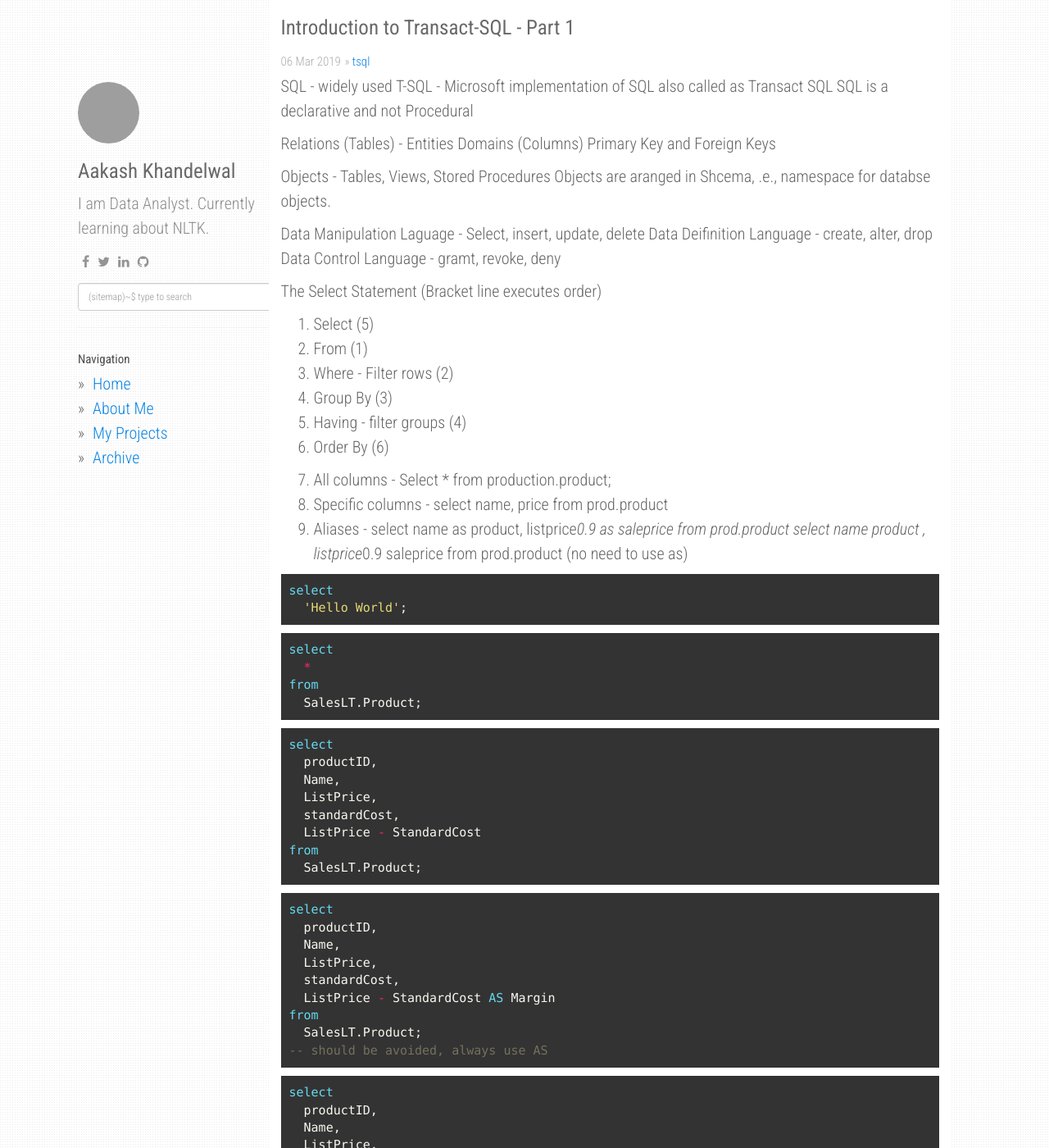
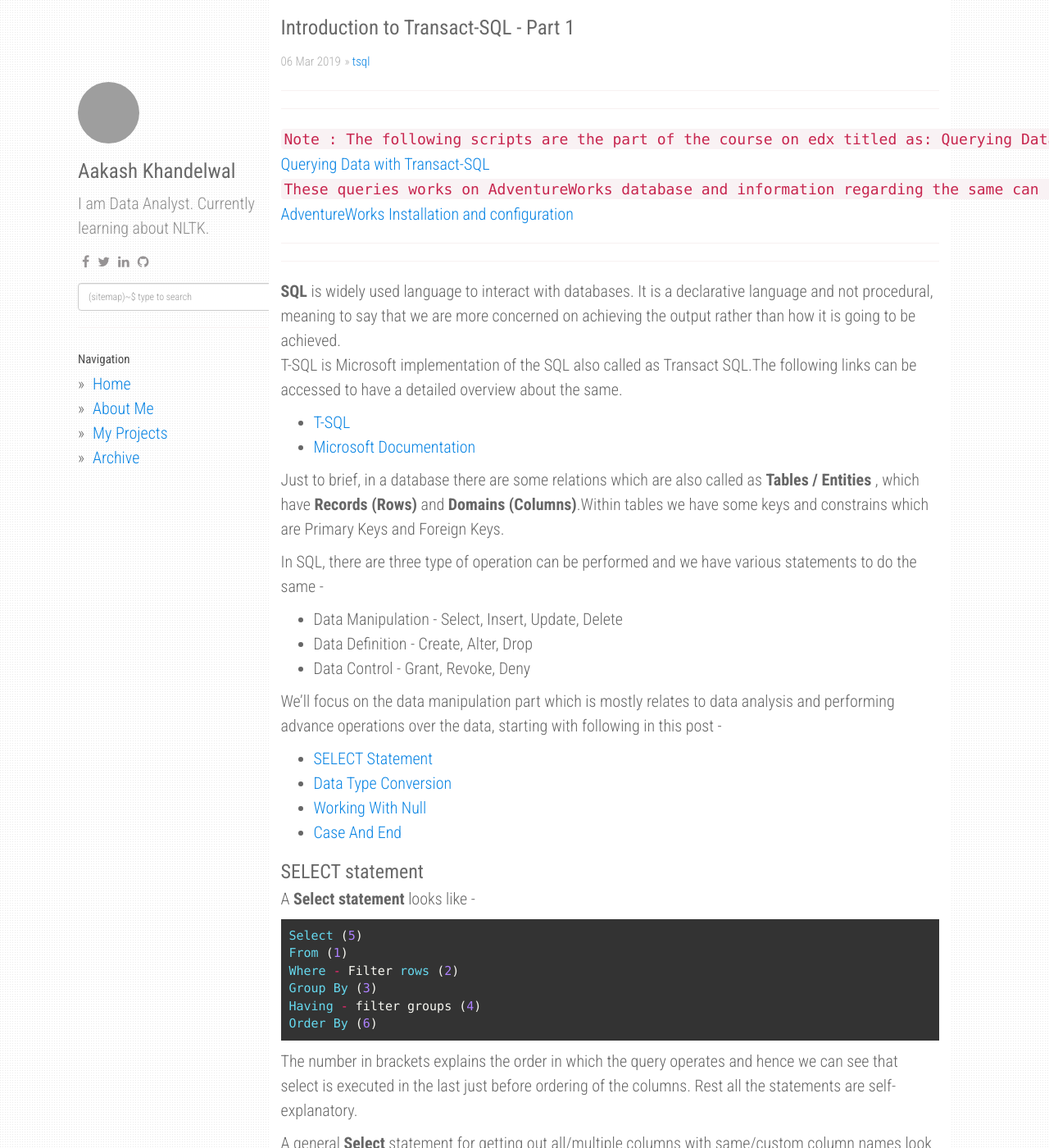
Before and after one commit to aakashkh/data-patterns, a Jekyll site: the page built from _posts/tsql/2019-3-06-Introduction-To-TSQL.md, in a window 1280 px wide and 1400 px high. Shown: the whole window at 82% size. Built offline with Jekyll 4.4.1, drawn with Linux system fonts in a browser that asks for light colours; nearby versions of some CDN libraries; comment, search, counter and statistics services are not loaded; some of the changed text lies outside the part shown; grey boxes are pictures that could not be loaded.

Commit message:
Post one on SQl modified

````diff
--- a/_posts/tsql/2019-3-06-Introduction-To-TSQL.md
+++ b/_posts/tsql/2019-3-06-Introduction-To-TSQL.md
@@ -4,49 +4,78 @@ title : Introduction to Transact-SQL - Part 1
 categories: [tsql]
 tags: [tsql, select, sql, data, sql server, database, AdventureWorks, null, select, datetime]
 ---
+<hr />
+<hr />
+``Note : The following scripts are the part of the course on edx titled as: Querying Data with Transact-SQL``
+[Querying Data with Transact-SQL](https://www.edx.org/course/querying-data-with-transact-sql-0)
+`` These queries works on AdventureWorks database and information regarding the same can be accessed by visiting following link - ``
+[AdventureWorks Installation and configuration](https://docs.microsoft.com/en-us/sql/samples/adventureworks-install-configure?view=sql-server-2017)
+<hr />
+<hr />
 
-SQL - widely used
-T-SQL - Microsoft implementation of SQL also called as Transact SQL
-SQL is a declarative and not Procedural
+<b>SQL</b> is widely used language to interact with databases. It is a declarative language and not procedural, meaning to say that we are more concerned on achieving the output rather than how it is going to be achieved.
+T-SQL is Microsoft implementation of the SQL also called as Transact SQL.The following links can be accessed to have a detailed overview about the same.
+* [T-SQL](https://en.wikipedia.org/wiki/Transact-SQL)
+* [Microsoft Documentation](https://docs.microsoft.com/en-us/sql/?view=sql-server-2017)
 
-Relations (Tables) - Entities
-Domains (Columns)
-Primary Key and Foreign Keys
+Just to brief, in a database there are some relations which are also called as <b> Tables / Entities </b>, which have <b>Records (Rows)</b> and <b>Domains (Columns)</b>.Within tables we have some keys and constrains which are Primary Keys and Foreign Keys.
 
-Objects - Tables, Views, Stored Procedures
-Objects are aranged in Shcema, .e., namespace for databse objects.
+In SQL, there are three type of operation can be performed and we have various statements to do the same -
+* Data Manipulation - Select, Insert, Update, Delete
+* Data Definition - Create, Alter, Drop
+* Data Control - Grant, Revoke, Deny
 
-Data Manipulation Laguage - Select, insert, update, delete
-Data Deifinition Language - create, alter, drop
-Data Control Language - gramt, revoke, deny
+We'll focus on the data manipulation part which is mostly relates to data analysis and performing advance operations over the data, starting with following in this post -
 
-The Select Statement (Bracket line executes order)
-1. Select (5)
-2. From (1)
-3. Where - Filter rows (2)
-4. Group By (3)
-5. Having - filter groups (4)
-6. Order By (6)
+* [SELECT Statement](#select-statement)
+* [Data Type Conversion](#data-type-conversion)
+* [Working With Null](#working-with-null)
+* [Case And End](#case-and-end)
 
+### SELECT statement
+A <b>Select statement</b> looks like -
+```sql
+Select (5)
+From (1)
+Where - Filter rows (2)
+Group By (3)
+Having - filter groups (4)
+Order By (6)
+```
+The number in brackets explains the order in which the query operates and hence we can see that select is executed in the last just before ordering of the columns. Rest all the statements are self-explanatory.
 
-1. All columns - Select * from production.product;
-2. Specific columns - select name, price from prod.product
-3. Aliases - select name as product, listprice*0.9 as saleprice from prod.product
-select name product , listprice*0.9 saleprice from prod.product (no need to use as)
+A general <b>Select</b> statement for getting out all/multiple columns with same/custom column names look like -
+```sql
+-- Selecting all columns from product table of production database
+Select * from production.product
+-- Selecting specific columns from product table of production database
+Specific columns - select name, price from production.product
+-- Alias - this means selecting some columns with another name,
+-- This can be achieved by using as (optional)
+-- The following script select name column with titles as Product,
+-- Listprice column multiplied with 0.9 as SalePrice
+select name as product , listprice*0.9 saleprice from prod.product
+```
 
+Some of the examples of select statements are as follows :-
+* Return "Hello World"
 
 ```sql
 select
   'Hello World';
 ```
+* Select all columns from SalesLT.Product table
+
 ``` sql
 select
   *
 from
   SalesLT.Product;
 ```
+* Select some of the columns, along with a <b>Custom Column</b> which equals to ListPrice - StandardCost.
+ Ths selection with create the new column, but as we haven't given it a name, the name of the column will appears a blank
 
-``` sql
+```sql
 select
   productID,
   Name,
@@ -56,7 +85,13 @@ select
 from
   SalesLT.Product;
 ```
+
+* Rename the custom column created with <b> Margin </b>
+  - via as statement
+  - without as statement, (this should be avoided as later it might create confusion)
+
 ``` sql
+-- with as
 select
   productID,
   Name,
@@ -65,9 +100,8 @@ select
   ListPrice - StandardCost AS Margin
 from
   SalesLT.Product;
--- should be avoided, always use AS
-```
-``` sql
+
+-- without as
 select
   productID,
   Name,
@@ -77,17 +111,12 @@ select
 from
   SalesLT.Product;
 ```
+* Creating new column by joining two or more columns.
+  - Works well wherever the datatype of the two is similar
+  - Fails when the datatype mismatches like Integer column with String
+
 ``` sql
-select
-  productID,
-  Name,
-  Color,
-  Size
-from
-  SalesLT.Product;
--- Null means unknown and hence Red + NUll  is NUll
-```
-``` sql
+-- will run successfully
 select
   productID,
   Name,
@@ -96,9 +125,8 @@ select
   Color + Size As Style
 from
   SalesLT.Product;
--- will give an error, diffeent data types
-```
-```sql
+
+-- will give an error, due to different data types
 select
   productID,
   Name,
@@ -109,23 +137,28 @@ from
   SalesLT.Product;
 ```
 
-Data type conversion
-cast / try_cast
-convert / try_convert
-parse/try_parse
-str
+### Data Type Conversion
+
 Try function convert whatever can be converted and put rest as null
+* Converting data from one type to another. This can be achieved using
+  - Cast, Convert
+  - Try_cast, Try_convert
+  - Parse, Try_parse
+  - Str
+The try versions of Cast, Convert and Parse try to convert to the data type as required and return Null if it fails.
 
+* Casting Product ID as variable character and then joining it with column Name and returning the output as Product Name column in which output looks like 'ProductID:Name'
 
--- CAST
 ``` sql
 select
   cast(
     ProductID As varchar(5)
   ) + ':' + Name as ProductName
 from
-  SalesLT.Product -- Convert
+  SalesLT.Product
 ```
+* The same can be acheived using convert function, but there is slight modification in the syntax of the same. Convert is very useful when working with datetimes.
+
 ``` sql
 select
   convert(
@@ -133,8 +166,11 @@ select
     ProductID
   ) + ':' + Name as ProductName
 from
-  SalesLT.Product -- convert dates
+  SalesLT.Product
 ```
+* Using Convert to convert dates in prescribed formats, code 126 is used to convert dates in ISO format.
+Please visit this for more details around the same - [Cast and Convert](https://docs.microsoft.com/en-us/sql/t-sql/functions/cast-and-convert-transact-sql?view=sql-server-2017)
+
 ``` sql
 select
   SellStartDate,
@@ -151,31 +187,36 @@ from
   SalesLT.Product
 ```
 
+* Casting Size column as Integer will fail in this case as the column contains some string values as well
+* This can be handled by using try_cast which in results will cast whatever which can be converted Integer and wherever it fails, will return Null
+
 ``` sql
-	-- Try to cast, will throw an error
+-- query fails due to multiple datatypes in same column
 select
   Name,
   Cast(Size as Integer) as NumericSize
 from
-  SalesLT.Product -- convert use try and it will replace errors with null
-```
-``` sql
+  SalesLT.Product
+-- this will run and cast all integers and returns nulls wherever fails
 select
   name,
   TRY_CAST(Size as Integer) as numericSize
 from
   SalesLT.Product
 ```
+### Working With Null
+A SQL NULL is used to represent a missing value and anything with mathematical operation over NULL with return NULL.
+For example -  2+NULL = NULL
+Comparison of two NULL values, hence will return False as we don't know what those two values can be - meaning to say that 'NULL = NULL is <b>False</b>'
 
-  working with Null
-  2+NULL = NULL
-  NULL = NULL is False
-  NULL Is NULL is True
-  ISNUll - is a column is null, return value if column is null
-  NullIf - return null if column is value
-  Coalesce, returns first no null column in the list
+There are some SQL functions which are used to handle nulls. These are -
+* ISNUll - Return value if column is null, can be used to check Nulls, as it will return TRUE for NUll Values
+* NullIf - Return null if column is value, explicitly marked certain values as NULL
+* Coalesce - Returns first non null column in the list
+
+* Wherever Size is null, replace it with 0
+
 ``` sql
-  -- Null as 0
 select
   Name,
   ISNULL(
@@ -183,8 +224,10 @@ select
     0
   ) as NumericSize
 from
-  SalesLT.Product -- null, strings = blank string
+  SalesLT.Product
 ```
+*  Replace Null in column Color and Size with '' and join both separated by ', 'and return the output in new column called ProductDetails
+
 ``` sql
 select
   ProductNumber,
@@ -192,6 +235,8 @@ select
 from
   SalesLT.Product
 ```
+* Replace Null with 'Multi' in Color column
+
 ``` sql
 select
   Name,
@@ -199,13 +244,23 @@ select
 from
   SalesLT.Product
 ```
+
+* If value of Color column is 'Multi', replace it with Null
+
 ``` sql
 select
   Name,
   NullIF(Color, 'Multi') As SingleColor
 from
-  SalesLT.Product -- first non null date
+  SalesLT.Product
 ```
+
+* Return the first non-null column among these three columns -
+  - DiscontinuedDate
+  - SellEndDate
+  - SellStartDate
+in a new column called LastActivity
+
 ``` sql
 select
   Name,
@@ -216,8 +271,13 @@ select
     DiscontinuedDate, SellEndDate, SellStartDate
   ) as LastActivity
 from
-  SalesLT.Product -- CASE
+  SalesLT.Product
 ```
+### Case And End
+
+* A simple if else argument using <b>Case and End with When </b> statement
+The query operates on SellEndDate column, and wherever it is null, it categories those *On Sale* and otherwise *Discontinued* and then rename this column as SaleStatus
+
 ``` sql
 Select
   Name,
@@ -225,8 +285,10 @@ Select
     When SellEndDate IS NULL Then 'On Sale' Else 'Discontinued'
   End AS SaleStatus
 From
-  SalesLT.Product -- Simple Case
+  SalesLT.Product
 ```
+* With *multiple When* statements
+
 ``` sql
 Select
   Name,
````
Also changed, not shown: _posts/tsql/2019-3-09-Functions-And-Aggregations-In-TSQL.md (+8 -0 lines).
